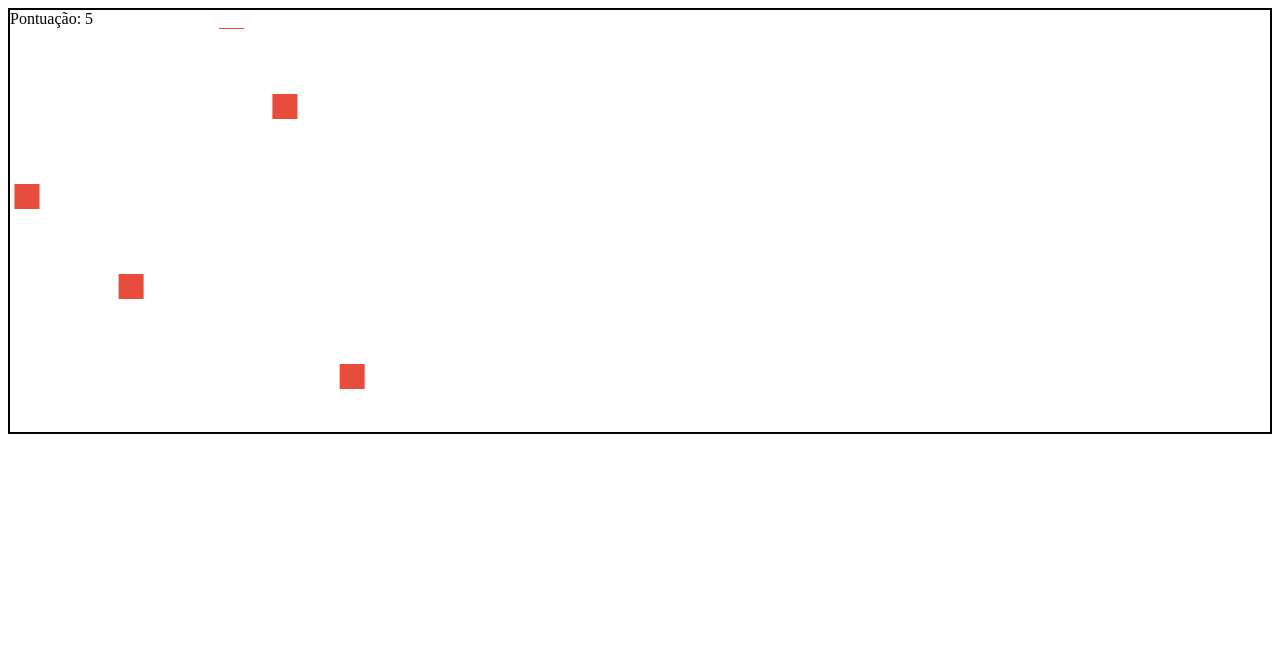
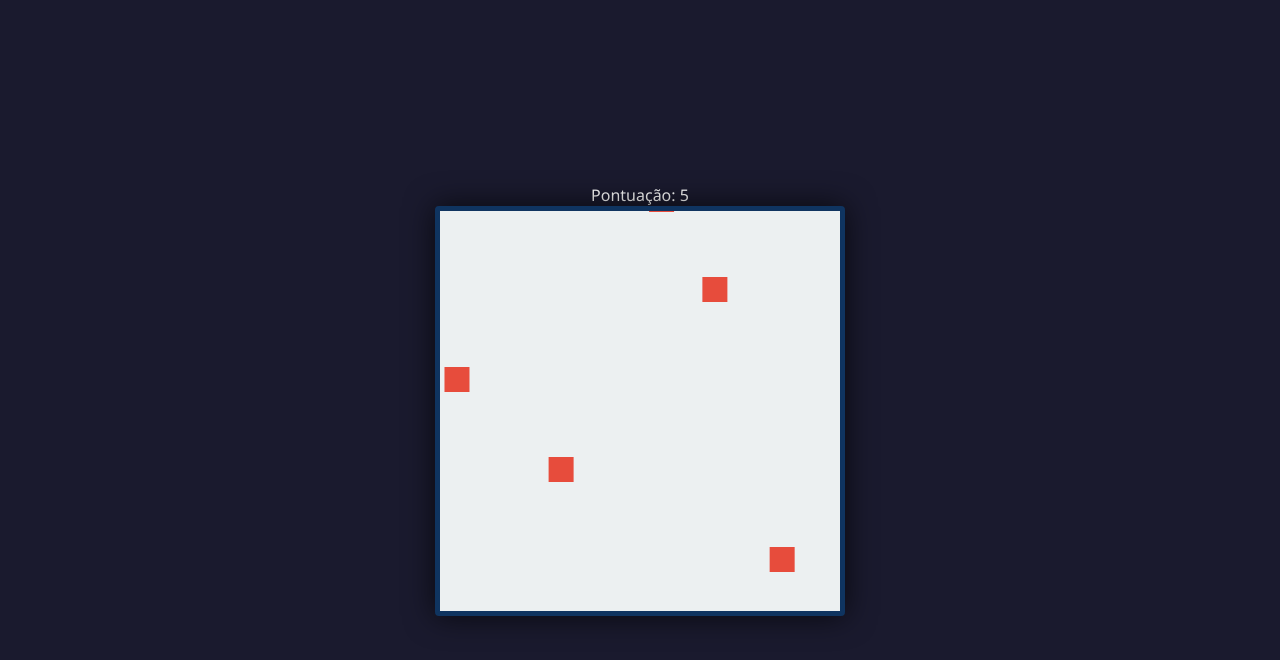
Before and after one commit to murilloyoung/aula_movimentacao, a plain HTML site: page index.html in a window 1280 px wide. Drawn offline with Linux system fonts and the light colour scheme.

Commit message:
complementar css

```diff
--- a/style.css
+++ b/style.css
@@ -1,3 +1,29 @@
 body {
-  border: 2px solid black;
+    display: flex;
+    flex-direction: column;
+    align-items: center;
+    justify-content: center;
+    height: 100vh;
+    margin: 0;
+    background-color: #1a1a2e;
+    color: white;
+    font-family: 'Segoe UI', Tahoma, Geneva, Verdana, sans-serif;
 }
+
+.status {
+    margin-bottom: 15px;
+    font-size: 28px;
+    font-weight: bold;
+    text-shadow: 2px 2px 4px rgba(0,0,0,0.5);
+}
+
+canvas {
+    border: 5px solid #0f3460;
+    background-color: #ecf0f1;
+    box-shadow: 0 0 30px rgba(0, 0, 0, 0.7);
+    border-radius: 4px;
+}
+
+player{
+    border-radius: 50%;
+}
```
